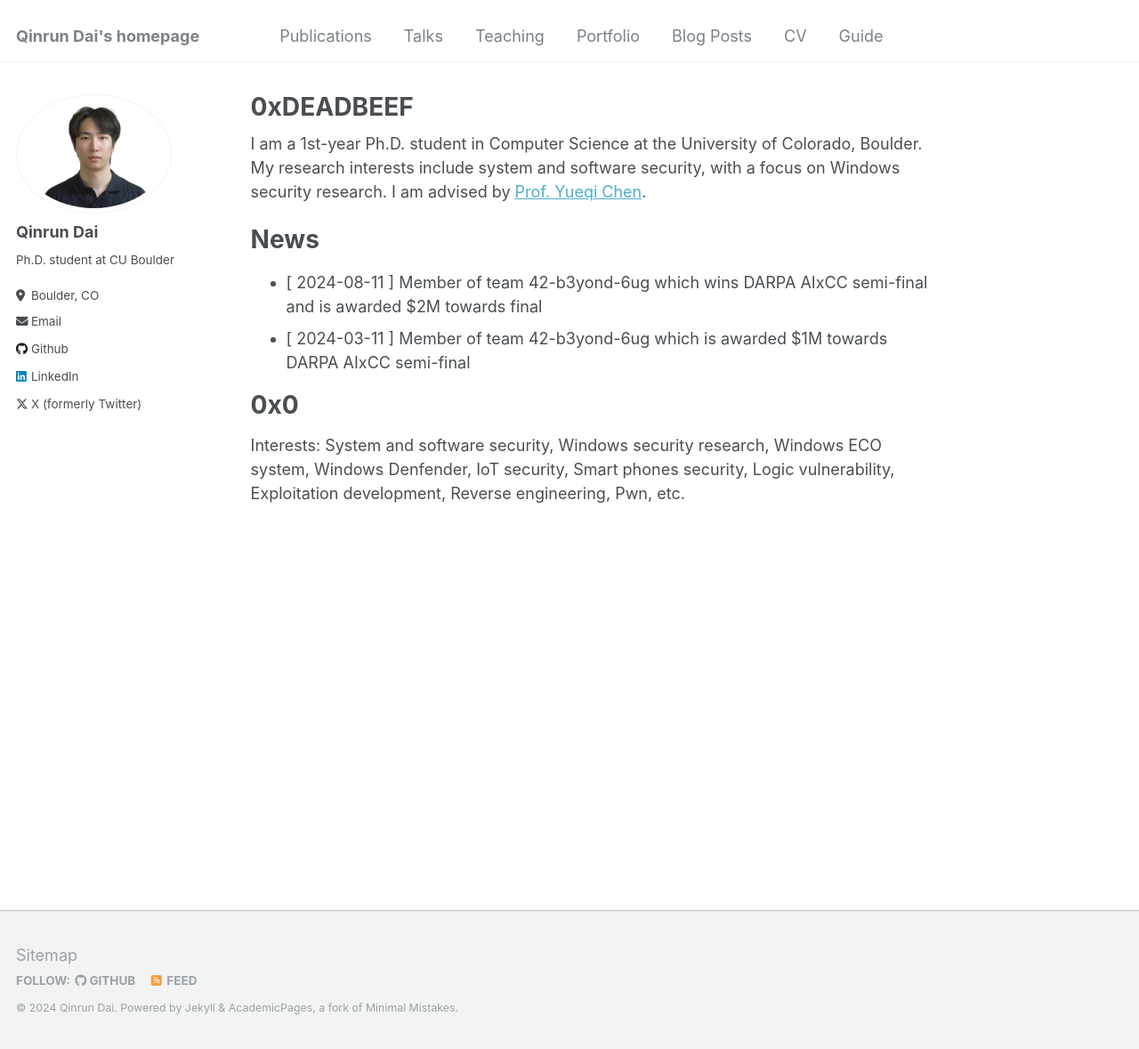
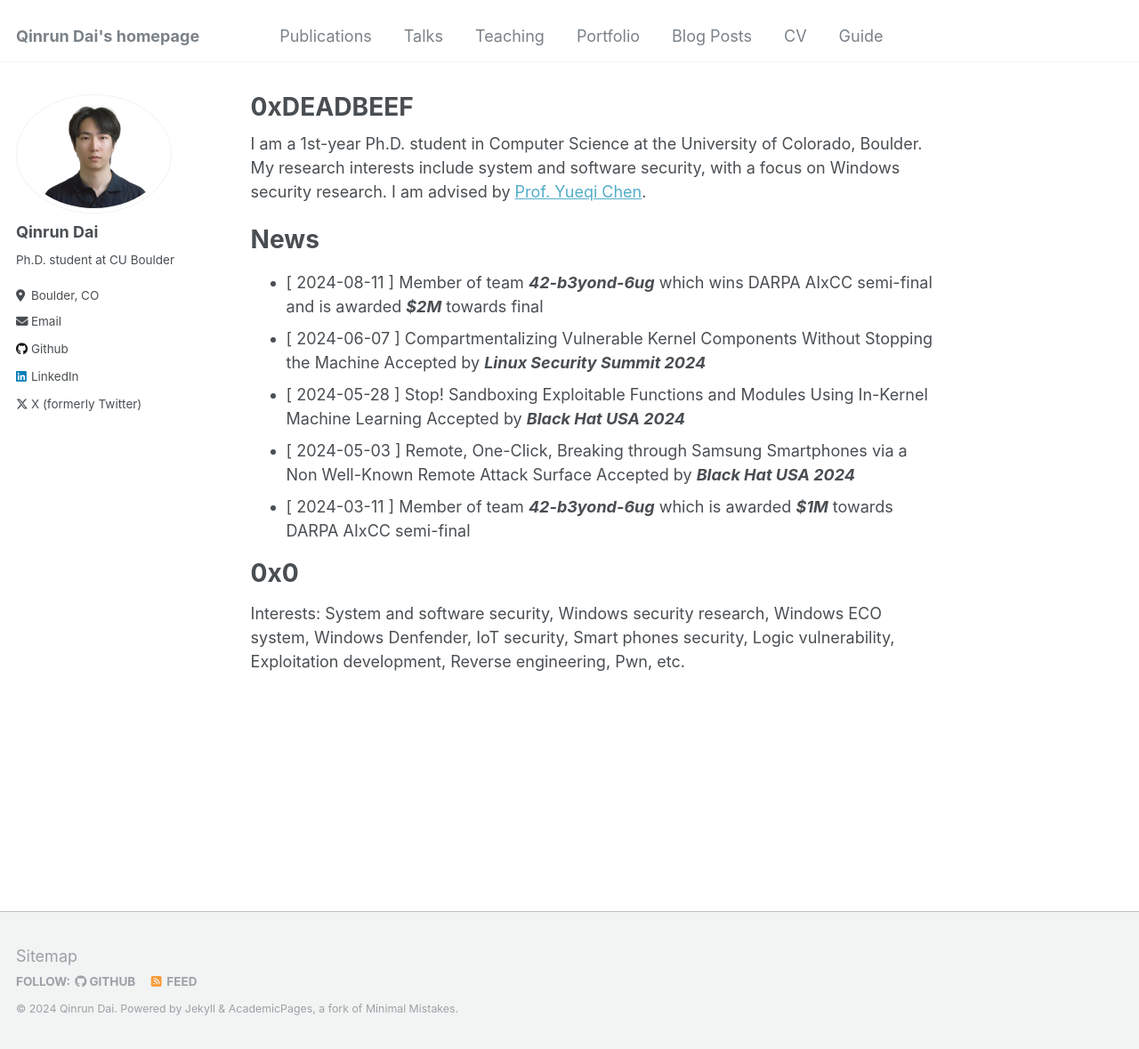
Before and after one commit to second5t/second5t.github.io, a Jekyll site: the page built from _pages/about.md, in a window 1280 px wide and 1179 px high. Shown: the whole window at 89% size. Built offline with Jekyll 4.4.1, drawn with Linux system fonts in a browser that asks for light colours.

Commit message:
update news

```diff
--- a/_pages/about.md
+++ b/_pages/about.md
@@ -12,8 +12,11 @@ I am a 1st-year Ph.D. student in Computer Science at the University of Colorado,
 News
 =========
 
-- [ 2024-08-11 ] Member of team 42-b3yond-6ug which wins DARPA AIxCC semi-final and is awarded $2M towards final
-- [ 2024-03-11 ] Member of team 42-b3yond-6ug which is awarded $1M towards DARPA AIxCC semi-final
+- [ 2024-08-11 ] Member of team ***42-b3yond-6ug*** which wins DARPA AIxCC semi-final and is awarded ***$2M*** towards final
+- [ 2024-06-07 ] Compartmentalizing Vulnerable Kernel Components Without Stopping the Machine Accepted by ***Linux Security Summit 2024***
+- [ 2024-05-28 ] Stop! Sandboxing Exploitable Functions and Modules Using In-Kernel Machine Learning Accepted by ***Black Hat USA 2024***
+- [ 2024-05-03 ] Remote, One-Click, Breaking through Samsung Smartphones via a Non Well-Known Remote Attack Surface Accepted by ***Black Hat USA 2024***
+- [ 2024-03-11 ] Member of team ***42-b3yond-6ug*** which is awarded ***$1M*** towards DARPA AIxCC semi-final
 
 0x0
 =========
```
